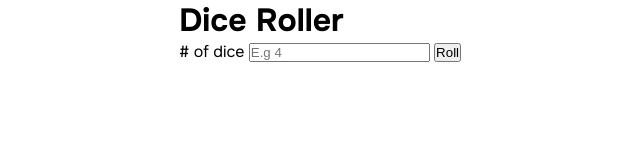
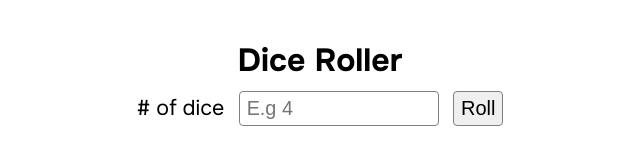
Before and after one commit to vzhqz/Dice-Roller, a plain HTML site: page index.html in a window 1280 px wide. Shown: the whole page, without its empty margins (320-960 px from the left). Drawn offline with Linux system fonts and the light colour scheme.

Commit message:
Styled the website elements

```diff
--- a/style.css
+++ b/style.css
@@ -12,3 +12,54 @@ body {
     align-items: center;
     font-family: "Onest", serif;
 }
+
+.container {
+    text-align: center;
+    margin-top: 40px;
+}
+
+h1 {
+    margin-bottom: 10px;
+}
+
+label {
+    font-size: 1.34em;
+}
+
+#diceNum {
+    font-size: 1.24em;
+    padding: 5px 7px;
+    max-width: 200px;
+    outline: none;
+    border-radius: 4px;
+    border: 1px solid gray;
+    margin: 0 10px;
+}
+
+button {
+    font-size: 1.25em;
+    padding: 5px 7px;
+    border-radius: 4px;
+    border: 1px solid gray;
+    outline: none;
+    cursor: pointer;
+    transition: .1s;
+}
+
+button:hover {
+    background-color: #d9d9d9;
+}
+
+button:active {
+    opacity: .7;
+}
+
+#diceText {
+    font-size: 1.3em;
+    margin: 15px 0;
+}
+
+#diceImages img {
+    width: 100px;
+    margin: 0 5px;
+}
```
